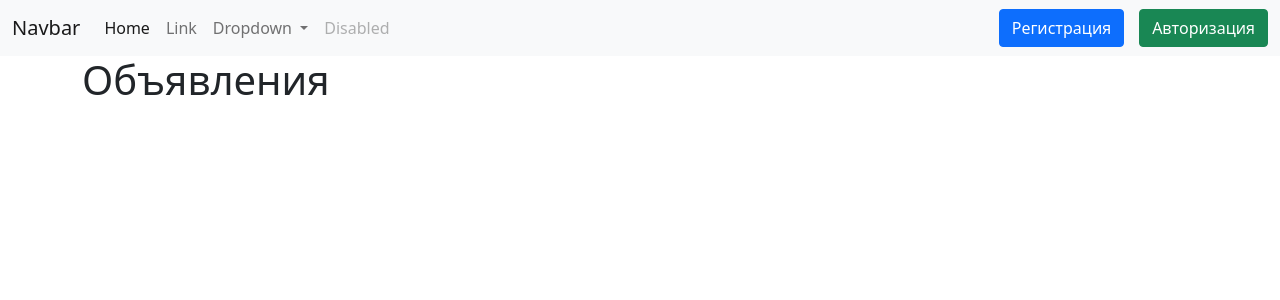
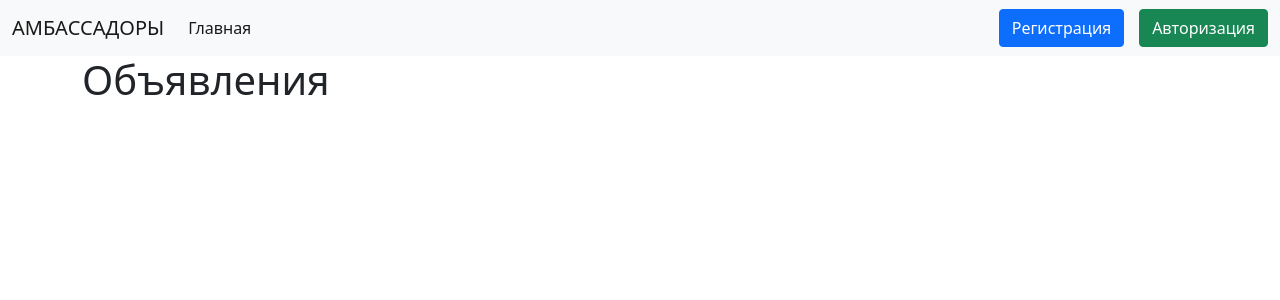
Before and after one commit to Lemkarik/itcube2, a Flask app: page / in a window 1280 px wide. Shown: the top 300 px of the page. Run offline with Flask 2, Linux system fonts and the light colour scheme.

Commit message:
Add check login

```diff
--- a/app/templates/base.html
+++ b/app/templates/base.html
@@ -13,7 +13,7 @@
 <body>
 <nav class="navbar navbar-expand-lg navbar-light bg-light">
     <div class="container-fluid">
-        <a class="navbar-brand" href="#">Navbar</a>
+        <a class="navbar-brand" href="/">АМБАССАДОРЫ</a>
         <button class="navbar-toggler" type="button" data-bs-toggle="collapse" data-bs-target="#navbarSupportedContent"
                 aria-controls="navbarSupportedContent" aria-expanded="false" aria-label="Toggle navigation">
             <span class="navbar-toggler-icon"></span>
@@ -21,33 +21,41 @@
         <div class="collapse navbar-collapse" id="navbarSupportedContent">
             <ul class="navbar-nav me-auto mb-2 mb-lg-0">
                 <li class="nav-item">
-                    <a class="nav-link active" aria-current="page" href="#">Home</a>
+                    <a class="nav-link active" aria-current="page" href="#">Главная</a>
                 </li>
-                <li class="nav-item">
-                    <a class="nav-link" href="#">Link</a>
-                </li>
-                <li class="nav-item dropdown">
-                    <a class="nav-link dropdown-toggle" href="#" id="navbarDropdown" role="button"
-                       data-bs-toggle="dropdown" aria-expanded="false">
-                        Dropdown
-                    </a>
-                    <ul class="dropdown-menu" aria-labelledby="navbarDropdown">
-                        <li><a class="dropdown-item" href="#">Action</a></li>
-                        <li><a class="dropdown-item" href="#">Another action</a></li>
-                        <li>
-                            <hr class="dropdown-divider">
-                        </li>
-                        <li><a class="dropdown-item" href="#">Something else here</a></li>
-                    </ul>
-                </li>
-                <li class="nav-item">
-                    <a class="nav-link disabled" href="#" tabindex="-1" aria-disabled="true">Disabled</a>
-                </li>
+                <!--                <li class="nav-item">-->
+                <!--                    <a class="nav-link" href="#">Link</a>-->
+                <!--                </li>-->
+                <!--                <li class="nav-item dropdown">-->
+                <!--                    <a class="nav-link dropdown-toggle" href="#" id="navbarDropdown" role="button"-->
+                <!--                       data-bs-toggle="dropdown" aria-expanded="false">-->
+                <!--                        Dropdown-->
+                <!--                    </a>-->
+                <!--                    <ul class="dropdown-menu" aria-labelledby="navbarDropdown">-->
+                <!--                        <li><a class="dropdown-item" href="#">Action</a></li>-->
+                <!--                        <li><a class="dropdown-item" href="#">Another action</a></li>-->
+                <!--                        <li>-->
+                <!--                            <hr class="dropdown-divider">-->
+                <!--                        </li>-->
+                <!--                        <li><a class="dropdown-item" href="#">Something else here</a></li>-->
+                <!--                    </ul>-->
+                <!--                </li>-->
+                <!--                <li class="nav-item">-->
+                <!--                    <a class="nav-link disabled" href="#" tabindex="-1" aria-disabled="true">Disabled</a>-->
+                <!--                </li>-->
             </ul>
+            {% if current_user.is_authenticated %}
+            {{ current_user.name }}
+            <!--            <a href="{{ url_for('user.user_page', user_id=current_user.get_id()) }}"-->
+            <!--               class="user-name">{{ current_user.login }}</a>-->
+            <!--            <a class="button-link logout-button" href="{{ url_for('user.logout') }}">Выйти</a>-->
+            {% else %}
             <form class="d-flex">
                 <a href="/register" type="button" class="btn btn-primary" style="margin-right: 15px;">Регистрация</a>
                 <a href="/login" type="button" class="btn btn-success">Авторизация</a>
             </form>
+            {% endif %}
+
         </div>
     </div>
 </nav>
```
